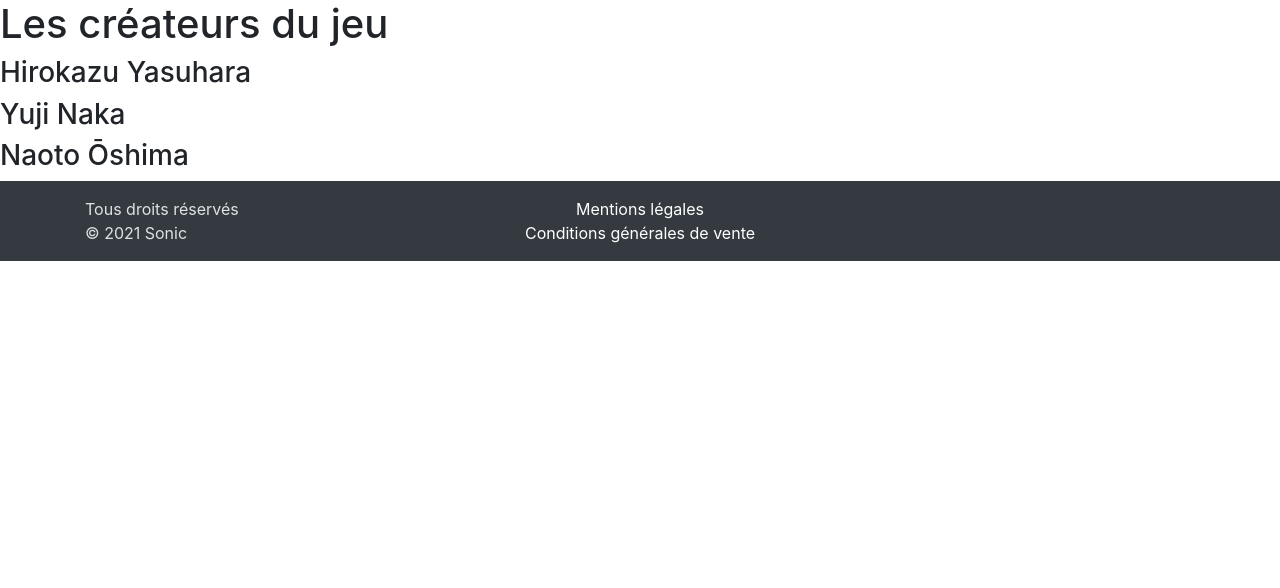
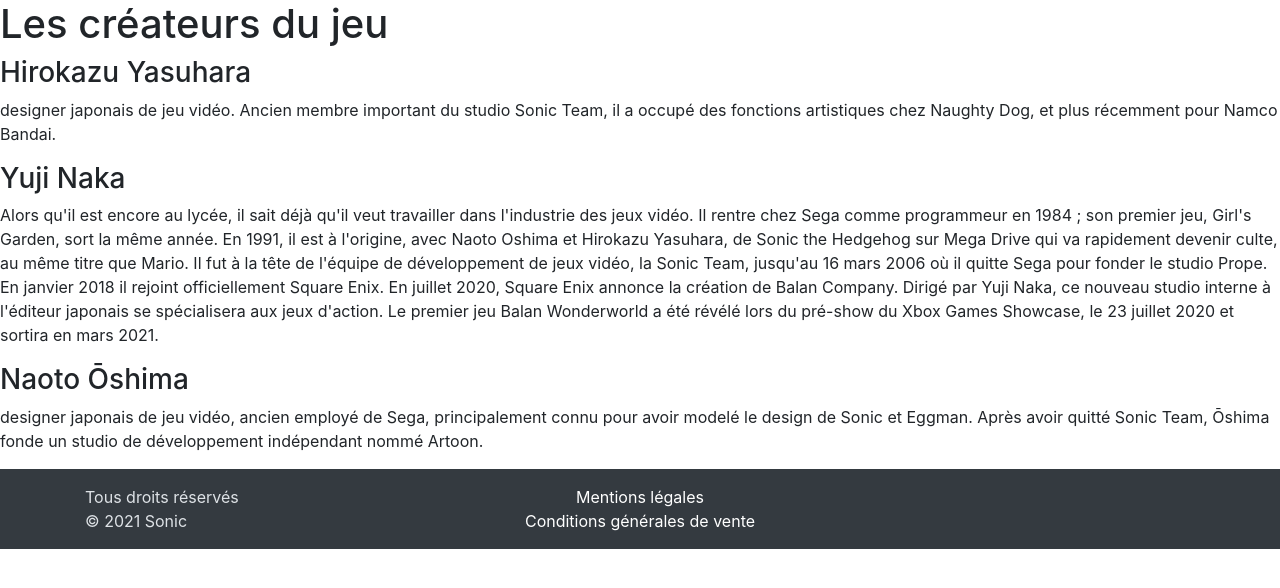
Before and after one commit to ogasphere-portfolio/parcours_S05, a PHP site: page /createurs in a window 1280 px wide. Shown: the part 56-644 px from the top of the page. Run offline with PHP 8.4, Linux system fonts and the light colour scheme; data that the repository does not hold is empty; some libraries are stand-ins or nearby versions.

Commit message:
Ajout de paragraphe sur la page createur

```diff
--- a/App/Views/creator.tpl.php
+++ b/App/Views/creator.tpl.php
@@ -2,5 +2,20 @@
 <h1>Les créateurs du jeu</h1>
 
 <h3>Hirokazu Yasuhara</h3>
+<p>
+designer japonais de jeu vidéo. Ancien membre important du studio Sonic Team, il a occupé des fonctions artistiques chez Naughty Dog, et plus récemment pour Namco Bandai.
+</p>
 <h3>Yuji Naka</h3>
+<p>
+Alors qu'il est encore au lycée, il sait déjà qu'il veut travailler dans l'industrie des jeux vidéo. Il rentre chez Sega comme programmeur en 1984 ; son premier jeu, Girl's Garden, sort la même année. En 1991, il est à l'origine, avec Naoto Oshima et Hirokazu Yasuhara, de Sonic the Hedgehog sur Mega Drive qui va rapidement devenir culte, au même titre que Mario. Il fut à la tête de l'équipe de développement de jeux vidéo, la Sonic Team, jusqu'au 16 mars 2006 où il quitte Sega pour fonder le studio Prope.
+
+En janvier 2018 il rejoint officiellement Square Enix.
+
+En juillet 2020, Square Enix annonce la création de Balan Company. Dirigé par Yuji Naka, ce nouveau studio interne à l'éditeur japonais se spécialisera aux jeux d'action. Le premier jeu Balan Wonderworld a été révélé lors du pré-show du Xbox Games Showcase, le 23 juillet 2020 et sortira en mars 2021.
+</p>
 <h3>Naoto Ōshima</h3>
+<p>
+designer japonais de jeu vidéo, ancien employé de Sega, principalement connu pour avoir modelé le design de Sonic et Eggman.
+
+Après avoir quitté Sonic Team, Ōshima fonde un studio de développement indépendant nommé Artoon.
+</p>
```
